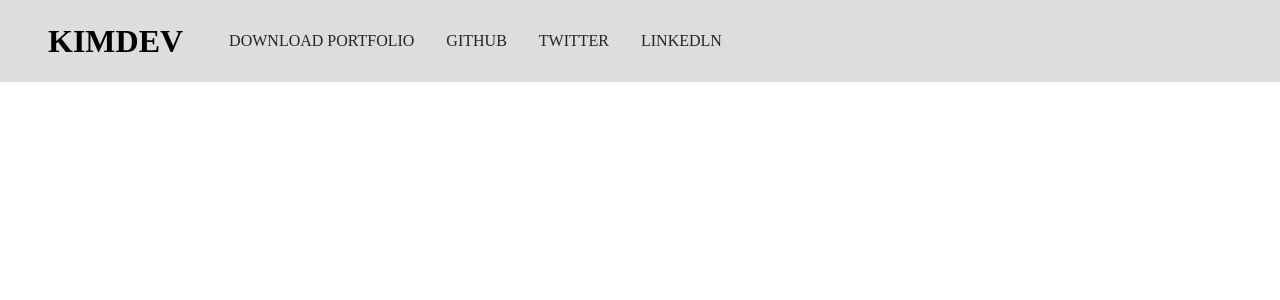
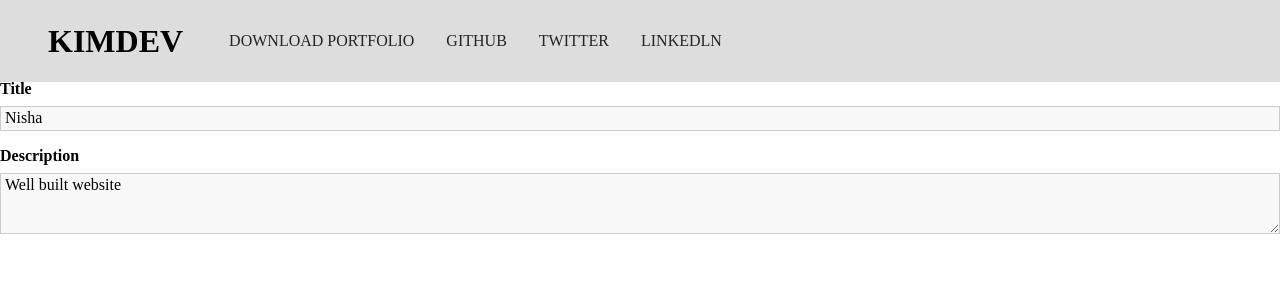
Before and after one commit to KelvinHawks/Portfolio_3, a React (Create React App) app: page /editProject/u1 in a window 1280 px wide. Shown: the top 300 px of the page. Built offline with nearby package versions, Linux system fonts and the light colour scheme.

Commit message:
Edit project

```diff
--- a/src/App.js
+++ b/src/App.js
@@ -4,6 +4,8 @@
 import RenderProjects from './pages/rendered/RenderProjects';
 import SingleProject from './DisplayProject/projectpage/SingleProject';
 import NewProject from './pages/NewProject/NewProject';
+import UpdateProject from './pages/NewProject/UpdateProject';
+
 
 
 function App() {
@@ -16,6 +18,7 @@
             <Route path='/' exact element={<RenderProjects/>}></Route>
             <Route path='/:userId/project' exact element={<SingleProject/>}></Route>
             <Route path='/newproject' exact element = {<NewProject/>}></Route>
+            <Route path='/editProject/:ProjectId' exact element = {<UpdateProject/>}></Route>
           </Routes>
         </main>
       </Router>
--- a/src/DisplayProject/components/Project.js
+++ b/src/DisplayProject/components/Project.js
@@ -4,7 +4,7 @@
   return (
     <ul>{
         props.details.map(detail=>{
-            return <SingleProjectItem image={detail.image} title={detail.title} description={detail.desc} key={detail.id}/>
+            return <SingleProjectItem image={detail.image} title={detail.title} description={detail.desc} key={detail.id} id={detail.id}/>
         }
             )
     }</ul>
--- a/src/DisplayProject/components/SingleProjectItem.js
+++ b/src/DisplayProject/components/SingleProjectItem.js
@@ -10,11 +10,11 @@
         <h2>{props.title}</h2>
         <p>{props.description}</p>
         <div className='place-items__buttons'>
-          <Button href inverse>VIEW IN WEB</Button>
-          <Button to Link inverse>VIEW CODE</Button>
-          <Button to danger>Delete</Button>
+          <Button href='/' inverse>VIEW IN WEB</Button>
+          <Button to='' inverse>VIEW CODE</Button>
+          <Button to={`/editProject/${props.id}`} inverse>EDIT</Button>
+          <Button to='/delete' danger >DELETE</Button>
         </div>
-
       </Card>
     </li>
   )
--- a/src/DisplayProject/projectpage/SingleProject.js
+++ b/src/DisplayProject/projectpage/SingleProject.js
@@ -3,14 +3,14 @@
 import { useParams } from 'react-router-dom'
 
   const details = [{
-    id:1,
+    id:'u1',
     image:'../images/nisha.png',
     title:'Nisha',
     desc:'Well built website',
     creator:'u1'
   },
   {
-    id:2,
+    id:'u2',
     image:'../images/sccf.png',
     title:'SCCF',
     desc:'Well built sccf website',
--- /dev/null
+++ b/src/pages/NewProject/UpdateProject.js
@@ -0,0 +1,45 @@
+import React from 'react'
+import Input from '../../shared/formElements/Input'
+import { useParams } from 'react-router-dom'
+
+const details = [{
+    id:'u1',
+    image:'../images/nisha.png',
+    title:'Nisha',
+    desc:'Well built website',
+    creator:'u1'
+  },
+  {
+    id:'u2',
+    image:'../images/sccf.png',
+    title:'SCCF',
+    desc:'Well built sccf website',
+    creator: 'u2'
+}]
+function UpdateProject() {
+
+
+      const projectId = useParams().ProjectId
+      const update = details.find(detail => detail.id === projectId)
+      if(!update){
+        return <div>Could not find the project</div>
+      }
+  return <form>
+            <Input
+                element='input'
+                type='text'
+                label='Title'
+                value={update.title}
+            />
+            <Input
+                element='textarea'
+                label='Description'
+                value={update.desc}
+            />
+    </form>
+
+
+
+}
+
+export default UpdateProject
--- a/src/pages/components/Projects.css
+++ b/src/pages/components/Projects.css
@@ -5,6 +5,8 @@
     width: 90%;
     max-width: 50rem;
     display: flex;
+    flex-direction: column;
+    align-items: center;
     justify-content: center;
     flex-wrap: wrap;
 }
--- a/src/shared/UIelements/card.css
+++ b/src/shared/UIelements/card.css
@@ -1,9 +1,13 @@
 .card-item{
+    display: flex;
+    flex-direction: column;
     border-radius: 6px;
     position: relative;
     background-color: #fff;
     padding: 1rem;
     overflow: hidden;
     margin: 0;
-    box-shadow: 0 2px 8px rgba(0, 0, 0, 0.26);;
+    box-shadow: 0 2px 8px rgba(0, 0, 0, 0.26);
+
+    align-items: center;
 }
--- a/src/shared/formElements/Button.js
+++ b/src/shared/formElements/Button.js
@@ -5,7 +5,7 @@
 function Button(props) {
     if(props.href){
         return(
-            <a className={`button button--${props.size || 'default'} ${props.inverse && 'button--inverse'} ${props.danger && 'button--danger'}`}>
+            <a href={props.href} className={`button button--${props.size || 'default'} ${props.inverse && 'button--inverse'} ${props.danger && 'button--danger'}`}>
                 {props.children}
             </a>
         )
--- a/src/shared/formElements/Input.css
+++ b/src/shared/formElements/Input.css
@@ -5,6 +5,7 @@
 .form-control input,
 .form-control textarea {
   display: block;
+  outline: none;
 }
 .form-control label {
     font-weight: bold;
--- a/src/shared/formElements/Input.js
+++ b/src/shared/formElements/Input.js
@@ -3,7 +3,8 @@
 
 function Input(props) {
     const element = props.element === 'input'?
-        <input id={props.id} placeholder={props.placeholder} type={props.type}/> : <textarea id={props.id} rows={props.rows || 3} type={props.type}/>
+        <input id={props.id} placeholder={props.placeholder} type={props.type} value={props.value || ''}/> :
+         <textarea id={props.id} rows={props.rows || 3} type={props.type} value={props.value}/>
   return (
     <div className='form-control'>
         <label htmlFor={props.id}>{props.label}</label>
```
Also changed, not shown: src/pages/NewProject/UpdateProject.css (added).
